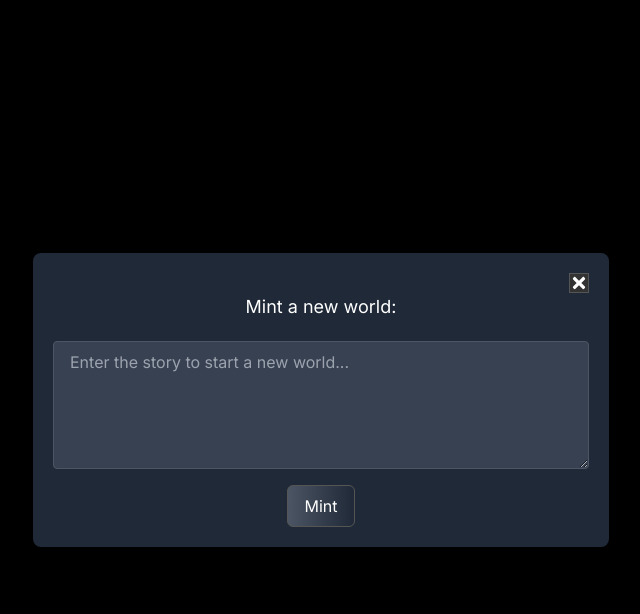
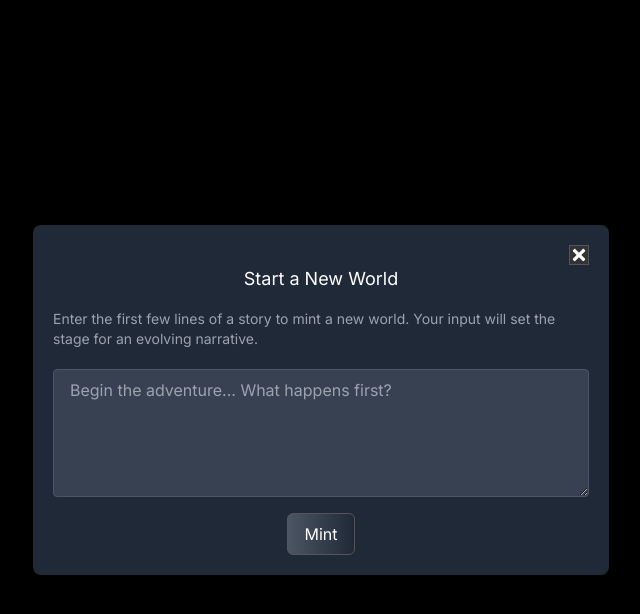
Before and after one commit to marciob/OpenWorld, a Next.js app: page / in a window 1280 px wide. Both pictures are taken after a click on the button "Mint a new world". Shown: the top 614 px of the page, without its empty margins (319-959 px from the left). Built offline with nearby package versions, Linux system fonts and the light colour scheme.

Commit message:
improving text and style

```diff
--- a/app/components/NewWorldModal.js
+++ b/app/components/NewWorldModal.js
@@ -29,12 +29,16 @@ const NewWorldModal = ({
         <button onClick={onClose} className="self-end text-white text-lg">
           <FaTimes />
         </button>
-        <h2 className="text-lg text-white mb-4">Mint a new world:</h2>
+        <h2 className="text-lg text-white mb-4">Start a New World</h2>
+        <p className="text-sm text-gray-400 mb-4">
+          Enter the first few lines of a story to mint a new world. Your input
+          will set the stage for an evolving narrative.
+        </p>
         <form onSubmit={onSubmit} className="w-full flex flex-col items-center">
           <textarea
             value={inputText}
             onChange={onInputChange}
-            placeholder="Enter the story to start a new world..."
+            placeholder="Begin the adventure... What happens first?"
             className="form-input mt-1 block w-full h-32 rounded-md bg-gray-700 border-gray-600"
             autoFocus
           />
```
